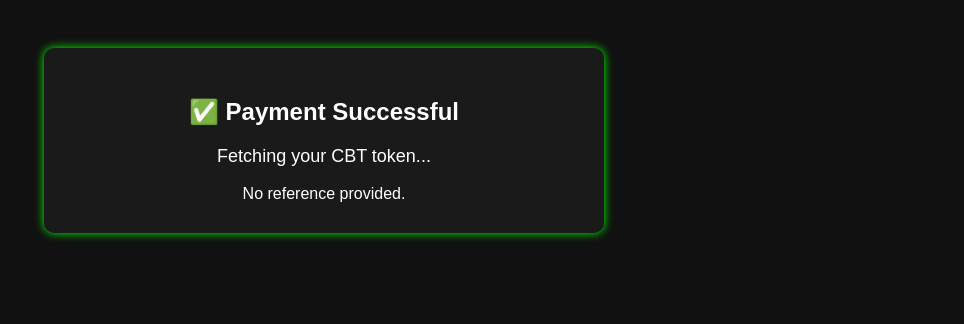
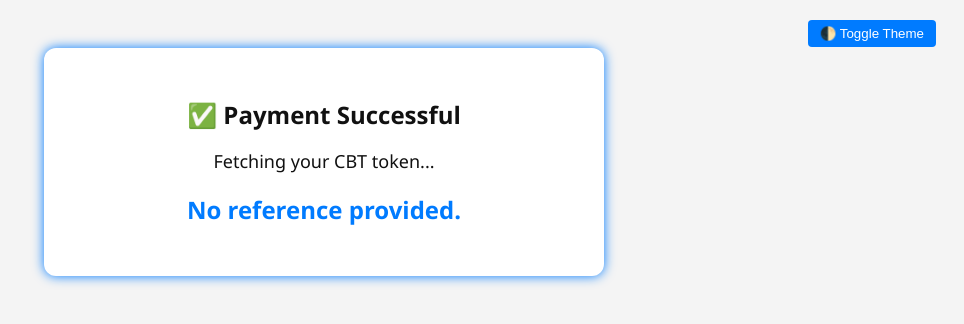
Before and after one commit to Popoeson/CBT-Token-Purchase, a website: page success.html in a window 1280 px wide. Shown: the whole page, without its empty margins (316-1280 px from the left). Drawn offline with Linux system fonts and the light colour scheme.

Commit message:
Update success.html

```diff
--- a/success.html
+++ b/success.html
@@ -5,60 +5,103 @@
   <meta name="viewport" content="width=device-width, initial-scale=1.0"/>
   <title>Payment Success - CBT Token</title>
   <style>
+    :root {
+      --bg-color: #f4f4f4;
+      --text-color: #111;
+      --box-bg: #fff;
+      --btn-bg: #007bff;
+      --btn-hover: #0056b3;
+      --shadow-color: #007bff;
+    }
+
+    body.dark {
+      --bg-color: #111;
+      --text-color: #fff;
+      --box-bg: #1a1a1a;
+      --btn-bg: #007bff;
+      --btn-hover: #0056b3;
+      --shadow-color: #007bff;
+    }
+
     body {
-      background-color: #111;
-      color: white;
-      font-family: Arial, sans-serif;
+      background-color: var(--bg-color);
+      color: var(--text-color);
+      font-family: 'Segoe UI', sans-serif;
       text-align: center;
       padding: 40px 20px;
+      transition: background-color 0.3s, color 0.3s;
+    }
+
+    .toggle {
+      position: absolute;
+      top: 10px;
+      right: 20px;
+    }
+
+    .toggle button {
+      background: var(--btn-bg);
+      color: #fff;
+      border: none;
+      padding: 6px 12px;
+      border-radius: 4px;
+      cursor: pointer;
     }
 
     .container {
-      background-color: #1a1a1a;
+      background-color: var(--box-bg);
       padding: 30px;
-      border-radius: 10px;
+      border-radius: 12px;
       max-width: 500px;
       margin: auto;
-      box-shadow: 0 0 10px #00ff00;
+      box-shadow: 0 0 12px var(--shadow-color);
     }
 
-    .token {
-      color: #00ff00;
-      font-size: 24px;
-      margin-top: 20px;
-      font-weight: bold;
-      word-break: break-word;
+    h2 {
+      margin-bottom: 15px;
     }
 
     .message {
       font-size: 18px;
-      margin-top: 10px;
+      margin-bottom: 20px;
+    }
+
+    .token {
+      color: var(--btn-bg);
+      font-size: 24px;
+      font-weight: bold;
+      margin: 20px 0;
+      word-break: break-word;
     }
 
     button {
-      padding: 10px 15px;
-      background-color: #4CAF50;
+      padding: 10px 20px;
+      margin: 10px 8px 0;
+      background-color: var(--btn-bg);
       color: white;
       border: none;
-      border-radius: 5px;
+      border-radius: 6px;
       cursor: pointer;
-      margin-top: 15px;
+      transition: background-color 0.3s;
     }
 
     button:hover {
-      background-color: #45a049;
+      background-color: var(--btn-hover);
     }
   </style>
 </head>
 <body>
+
+  <div class="toggle">
+    <button onclick="toggleTheme()">🌓 Toggle Theme</button>
+  </div>
+
   <div class="container">
     <h2>✅ Payment Successful</h2>
     <p class="message">Fetching your CBT token...</p>
-    <div class="token-box">
-      <div id="token" class="loading">Loading...</div>
-      <button id="copyBtn" style="display:none;">Copy Token</button>
-      <button id="proceedBtn" style="display:none;">Proceed to Token Validation</button>
-    </div>
+
+    <div class="token" id="token">Loading...</div>
+    <button id="copyBtn" style="display:none;">Copy Token</button>
+    <button id="proceedBtn" style="display:none;">Proceed to Token Validation</button>
   </div>
 
   <script>
@@ -97,8 +140,19 @@
         })
         .catch(err => {
           tokenDisplay.textContent = "Error verifying payment.";
+          console.error(err);
         });
     }
+
+    function toggleTheme() {
+      document.body.classList.toggle("dark");
+      localStorage.setItem("cbtTheme", document.body.classList.contains("dark") ? "dark" : "light");
+    }
+
+    window.addEventListener("DOMContentLoaded", () => {
+      const savedTheme = localStorage.getItem("cbtTheme");
+      if (savedTheme === "dark") document.body.classList.add("dark");
+    });
   </script>
 </body>
 </html>
```
